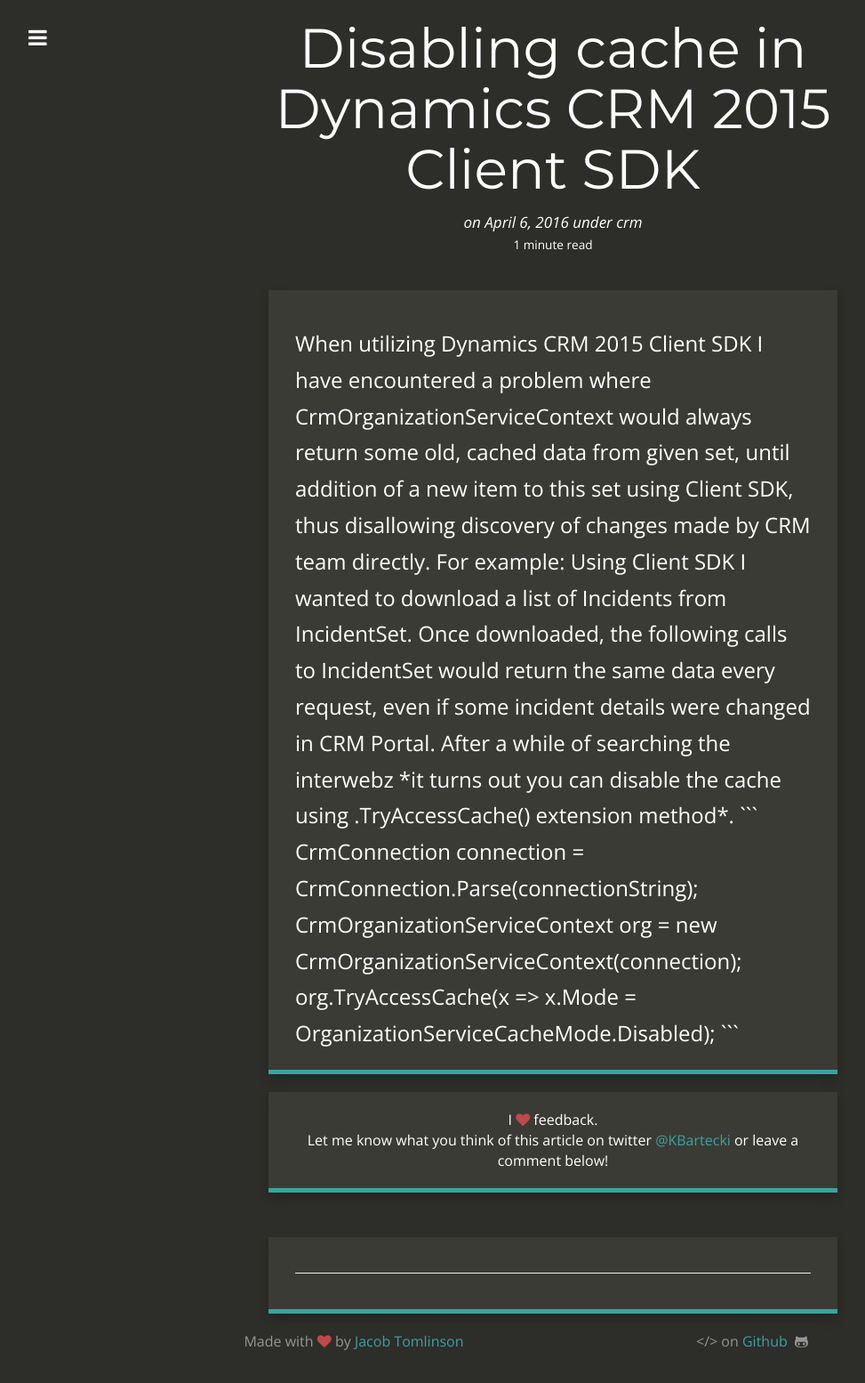
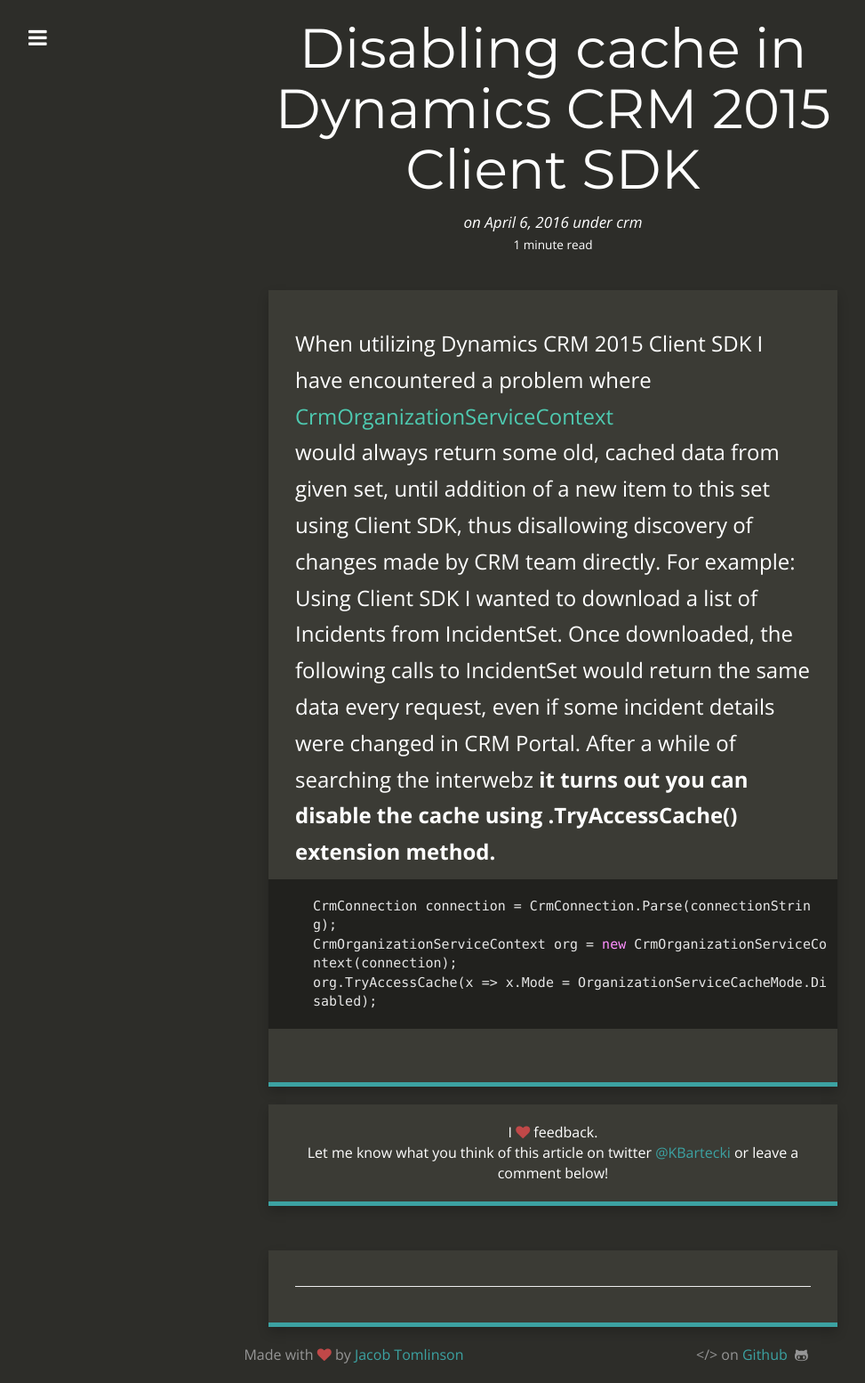
Before and after one commit to konradbartecki/konradbartecki.github.io, a Jekyll site: the page built from _posts/2016-04-06-Disabling_cache_in_Dynamics_CRM_2015_Client_SDK.html, in a window 1280 px wide. Shown: the whole page at 89% size, without its empty margins (18-991 px from the left). Built offline with Jekyll 4.4.1, drawn with Linux system fonts in a browser that asks for light colours; nearby versions of some CDN libraries; Markdown is read by kramdown in place of the engine named in the settings.

Commit message:
Post edit

````diff
--- a/_posts/2016-04-06-Disabling_cache_in_Dynamics_CRM_2015_Client_SDK.html
+++ b/_posts/2016-04-06-Disabling_cache_in_Dynamics_CRM_2015_Client_SDK.html
@@ -5,12 +5,12 @@ date:   2016-04-06 23:40:00 +0200
 categories: crm code
 excerpt_separator: <!--more-->
 ---
-When utilizing Dynamics CRM 2015 Client SDK I have encountered a problem where CrmOrganizationServiceContext would always return some old, cached data from given set, until addition of a new item to this set using Client SDK, thus disallowing discovery of changes made by CRM team directly.
+When utilizing Dynamics CRM 2015 Client SDK I have encountered a problem where <div class="vstype">CrmOrganizationServiceContext</div> would always return some old, cached data from given set, until addition of a new item to this set using Client SDK, thus disallowing discovery of changes made by CRM team directly.
 
-For example: Using Client SDK I wanted to download a list of Incidents from IncidentSet. Once downloaded, the following calls to IncidentSet would return the same data every request, even if some incident details were changed in CRM Portal. After a while of searching the interwebz *it turns out you can disable the cache using .TryAccessCache() extension method*.
+For example: Using Client SDK I wanted to download a list of Incidents from IncidentSet. Once downloaded, the following calls to IncidentSet would return the same data every request, even if some incident details were changed in CRM Portal. After a while of searching the interwebz <strong>it turns out you can disable the cache using .TryAccessCache() extension method.</strong>
 
-```
+{% highlight csharp %}
 CrmConnection connection = CrmConnection.Parse(connectionString);
 CrmOrganizationServiceContext org = new CrmOrganizationServiceContext(connection);
 org.TryAccessCache(x => x.Mode = OrganizationServiceCacheMode.Disabled);
-```
+{% endhighlight %}
````
